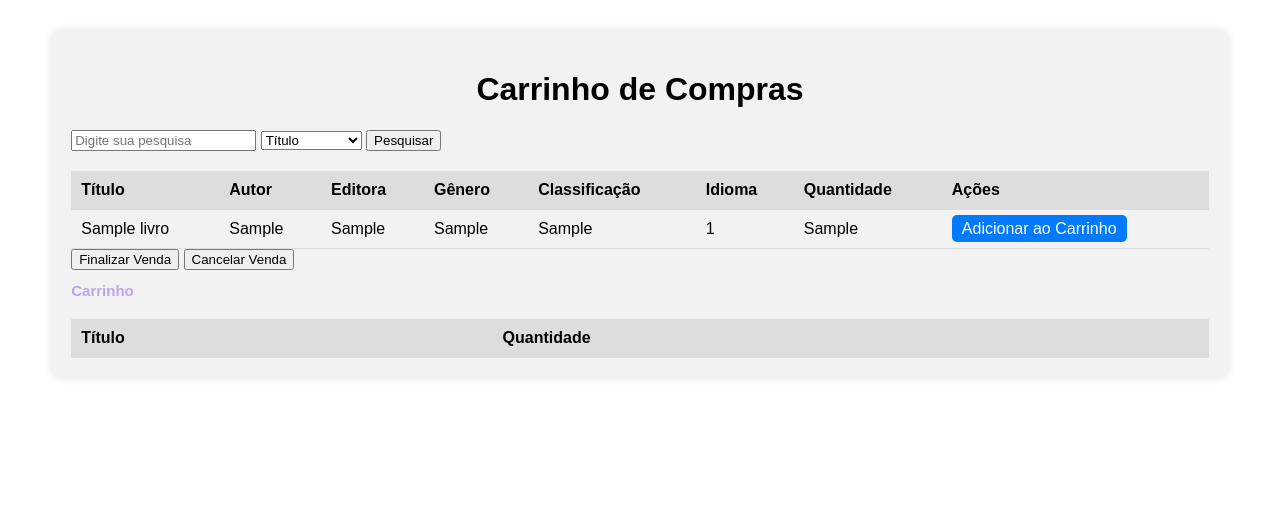
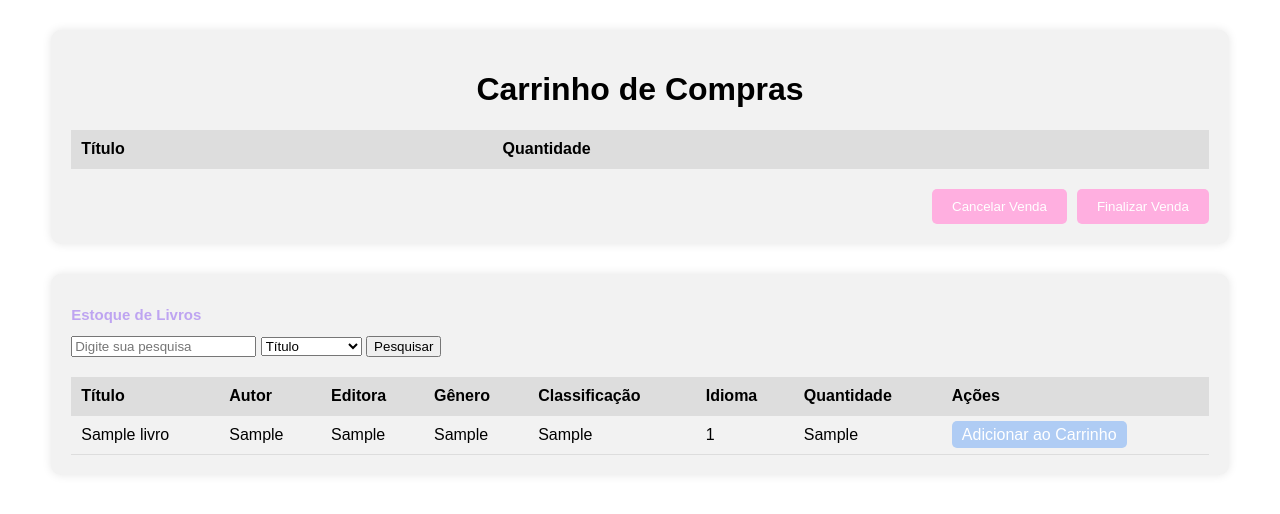
Before and after one commit to raissa-mateus/book, a PHP site: page /carrinho.php in a window 1280 px wide; the page is wider, and only the part inside the window is pictured. Shown: the part 88-602 px from the top of that part. Run offline with PHP 8.4, Linux system fonts and the light colour scheme; tables that the repository leaves empty or names only in its code hold one stand-in row (values such as "Sample post"); lists and menus that the app fills with data are empty.

Commit message:
modificações carrinho

```diff
--- a/bookdream/carrinho.php
+++ b/bookdream/carrinho.php
@@ -12,10 +12,24 @@ if ($conn->connect_error) {
     die("Connection failed: " . $conn->connect_error);
 }
 
+// Inicialize o carrinho apenas se ele não existir
 if (!isset($_SESSION['carrinho'])) {
     $_SESSION['carrinho'] = [];
 }
 
+// Remover do carrinho
+/*if (isset($_GET['action']) && $_GET['action'] == 'remove' && isset($_GET['id'])) {
+    $livro_id = $_GET['id'];
+    if (isset($_SESSION['carrinho'][$livro_id]) && $_SESSION['carrinho'][$livro_id] > 0) {
+        $_SESSION['carrinho'][$livro_id]--;
+        if ($_SESSION['carrinho'][$livro_id] == 0) {
+            unset($_SESSION['carrinho'][$livro_id]);
+        }
+    }
+}*/
+
+
+// teste
 if (!isset($_POST['mostrar_mensagem_erro'])) {
     $_POST['mostrar_mensagem_erro'] = 0;
 }
@@ -47,6 +61,8 @@ if (isset($_GET['action']) && $_GET['action'] == 'add' && isset($_GET['id'])) {
         echo "Não há nenhum livro em estoque.";
     }
 }
+
+
 if (isset($_POST['finalizar_venda'])) {
     foreach ($_SESSION['carrinho'] as $livro_id => $qtd) {
         $qtd = intval($qtd); // Converte para inteiro
@@ -68,16 +84,7 @@ if (isset($_POST['cancelar_venda'])) {
     $_SESSION['carrinho'] = [];
 }
 
-// Adicione o trecho abaixo após a seção de "Cancelar Venda"
-if ($_POST['mostrar_mensagem_erro'] == 1) {
-    echo "<div style='color: red;'>A quantidade selecionada é maior do que a quantidade em estoque para " . $row['titulo'] . ". <form method='post' action='carrinho.php'><input type='submit' name='fechar_mensagem' value='OK'></form></div>";
-}
 
-if (isset($_POST['fechar_mensagem'])) {
-    // Limpar a mensagem, redirecionar ou fazer qualquer ação necessária
-    $_POST['mostrar_mensagem_erro'] = 0; // Isso ocultará a mensagem
-}
-// ...
 
 ?>
 
@@ -177,13 +184,34 @@ if (isset($_POST['fechar_mensagem'])) {
         td a {
             text-decoration: none;
             padding: 5px 10px;
-            background-color: #007bff;
+            background-color: #afccf4;
             color: white;
             border-radius: 5px;
         }
 
         td a:hover {
             background-color: #0056b3;
+        }
+
+        /* Estilos para os botões */
+        .btn-container {
+            display: flex;
+            justify-content: flex-end; /* Alinhar à direita */
+            margin-top: 20px; /* Espaçamento entre a linha superior */
+        }
+
+        .btn-container button {
+            margin-left: 10px; /* Espaçamento entre os botões */
+            padding: 10px 20px;
+            background-color: #FFAFE0;
+            color: white;
+            border: none;
+            border-radius: 5px;
+            cursor: pointer;
+        }
+
+        .btn-container button:hover {
+            background-color: #AFCCF4;
         }
     </style>
 </head>
@@ -201,7 +229,35 @@ if (isset($_POST['fechar_mensagem'])) {
 </div>
 <div class="container">
     <h1>Carrinho de Compras</h1>
+    <form method="post" action="carrinho.php">
+        <table>
+            <tr>
+                <th>Título</th>
+                <th>Quantidade</th>
+            </tr>
+            <?php
+            foreach ($_SESSION['carrinho'] as $livro_id => $qtd) {
+                $sql = "SELECT titulo, qtd FROM livros WHERE id = $livro_id";
+                $result = $conn->query($sql);
+                if ($result->num_rows > 0) {
+                    $row = $result->fetch_assoc();
+                    echo "<tr>";
+                    echo "<td>" . $row["titulo"] . "</td>";
+                    echo "<td>" . $qtd . "</td>";
 
+                }
+            }
+            ?>
+        </table>
+        <div class="btn-container">
+            <button type="submit" name="cancelar_venda" value="1">Cancelar Venda</button>
+            <button type="submit" name="finalizar_venda" value="1">Finalizar Venda</button>
+        </div>
+    </form>
+</div>
+
+<div class="container">
+    <h2>Estoque de Livros</h2>
     <form method="get" action="estoque.php">
         <input type="text" name="search" placeholder="Digite sua pesquisa">
         <select name="filter">
@@ -213,7 +269,6 @@ if (isset($_POST['fechar_mensagem'])) {
         </select>
         <input type="submit" value="Pesquisar">
     </form>
-    <form method="post" action="carrinho.php">
     <table>
         <tr>
             <th>Título</th>
@@ -240,51 +295,17 @@ if (isset($_POST['fechar_mensagem'])) {
                 echo "<td>" . $row["idioma"] . "</td>";
                 echo "<td>" . $row["qtd"] . "</td>";
                 echo "<td>";
-                    // Verificar a disponibilidade antes de exibir o botão
+
                 if ($row["qtd"] > 0) {
+                    // Adicione o botão "Adicionar ao Carrinho" para cada livro com estoque disponível
                     echo "<a href='carrinho.php?action=add&id=" . $row["id"] . "'>Adicionar ao Carrinho</a></td>";
                 } else {
                     echo "Sem estoque";
                 }
                 echo "</tr>";
-
-                    if (isset($mensagem_de_erro)) {
-                        echo "<tr><td colspan='8' style='color: red;'>" . $mensagem_de_erro . ". <form method='post' action='carrinho.php'><input type='submit' name='fechar_mensagem' value='OK'></form></td></tr>";
-                        unset($mensagem_de_erro); // Limpa a mensagem após exibição
-                    }
-
-                    if (isset($_GET['action']) && $_GET['action'] == 'add' && isset($_GET['id']) && $livro_id == $row["id"]) {
-                        if ($estoque_disponivel <= 0) {
-                            // Exibir mensagem de erro para o livro atual
-                            //echo "<tr><td colspan='8'>A quantidade selecionada é maior do que a quantidade em estoque para " . $row["titulo"] . "</td></tr>";
-                        }
-                    }
             }
         } else {
-                echo "<tr><td colspan='8'>Nenhum livro selecionado</td></tr>";
-            }
-            ?>
-        </table>
-        <button type="submit" name="finalizar_venda" value="1">Finalizar Venda</button>
-        <button type="submit" name="cancelar_venda" value="1">Cancelar Venda</button>
-    </form>
-    <h2>Carrinho</h2>
-    <table>
-        <tr>
-            <th>Título</th>
-            <th>Quantidade</th>
-        </tr>
-        <?php
-        foreach ($_SESSION['carrinho'] as $livro_id => $qtd) {
-            $sql = "SELECT titulo, qtd FROM livros WHERE id = $livro_id";
-            $result = $conn->query($sql);
-            if ($result->num_rows > 0) {
-                $row = $result->fetch_assoc();
-                echo "<tr>";
-                echo "<td>" . $row["titulo"] . "</td>";
-                echo "<td>" . $qtd . "</td>";
-                echo "</tr>";
-            }
+            echo "<tr><td colspan='8'>Nenhum livro disponível</td></tr>";
         }
         ?>
     </table>
--- a/bookdream/editar_livro.php
+++ b/bookdream/editar_livro.php
@@ -318,7 +318,7 @@ $row_livro = mysqli_fetch_assoc($resultado_livro);
 
 
       <div class="botoes">
-        <a id="voltar" href="">Cancelar</a>
+        <a id="voltar" href="estoque.php">Cancelar</a>
         <button id="cadastrar" type="submit">Cadastrar</button>
       </div>
     </form>
```
Also changed, not shown: bookdream/estoque.php (+22 -1 lines). Lines whose indentation alone changed are shown as unchanged.
